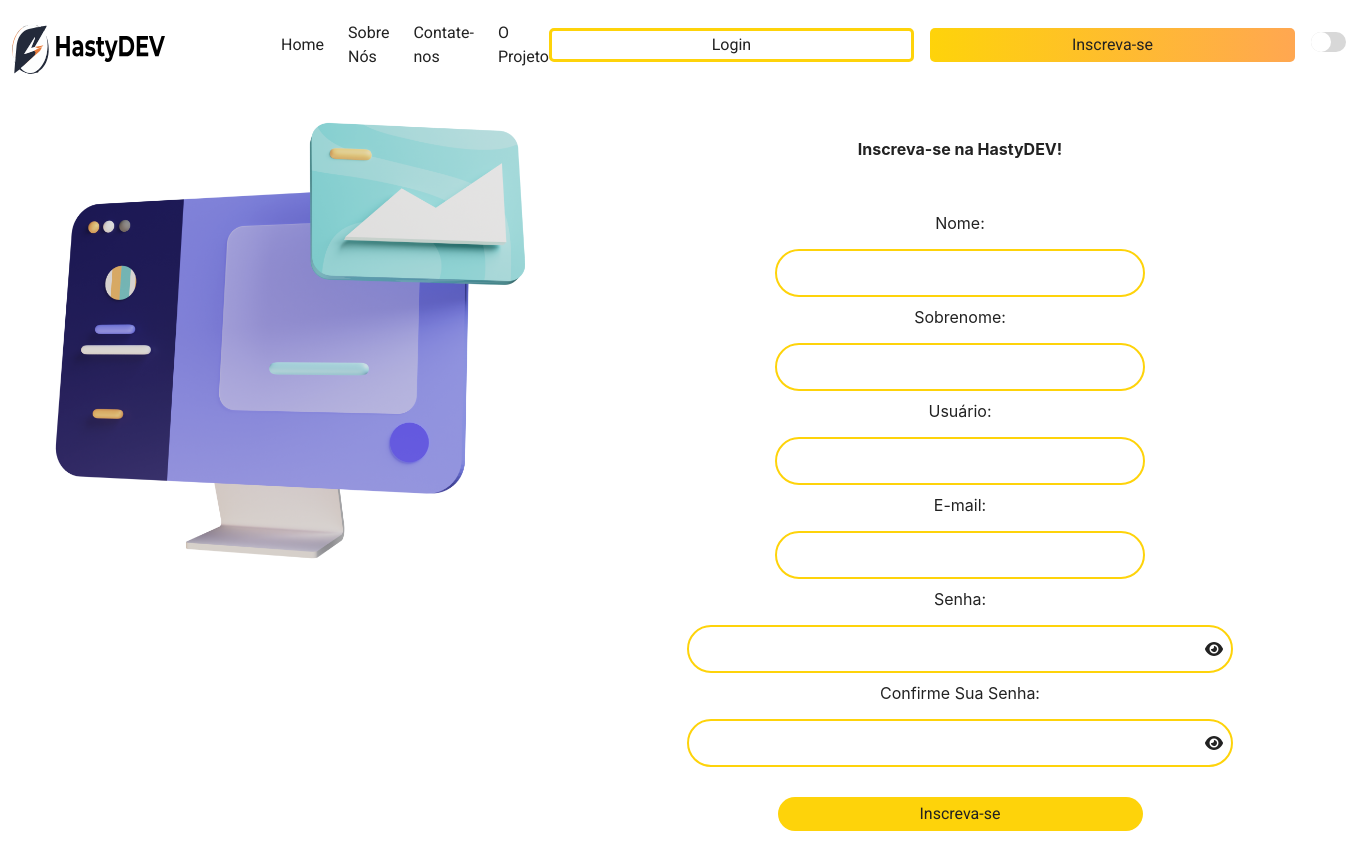
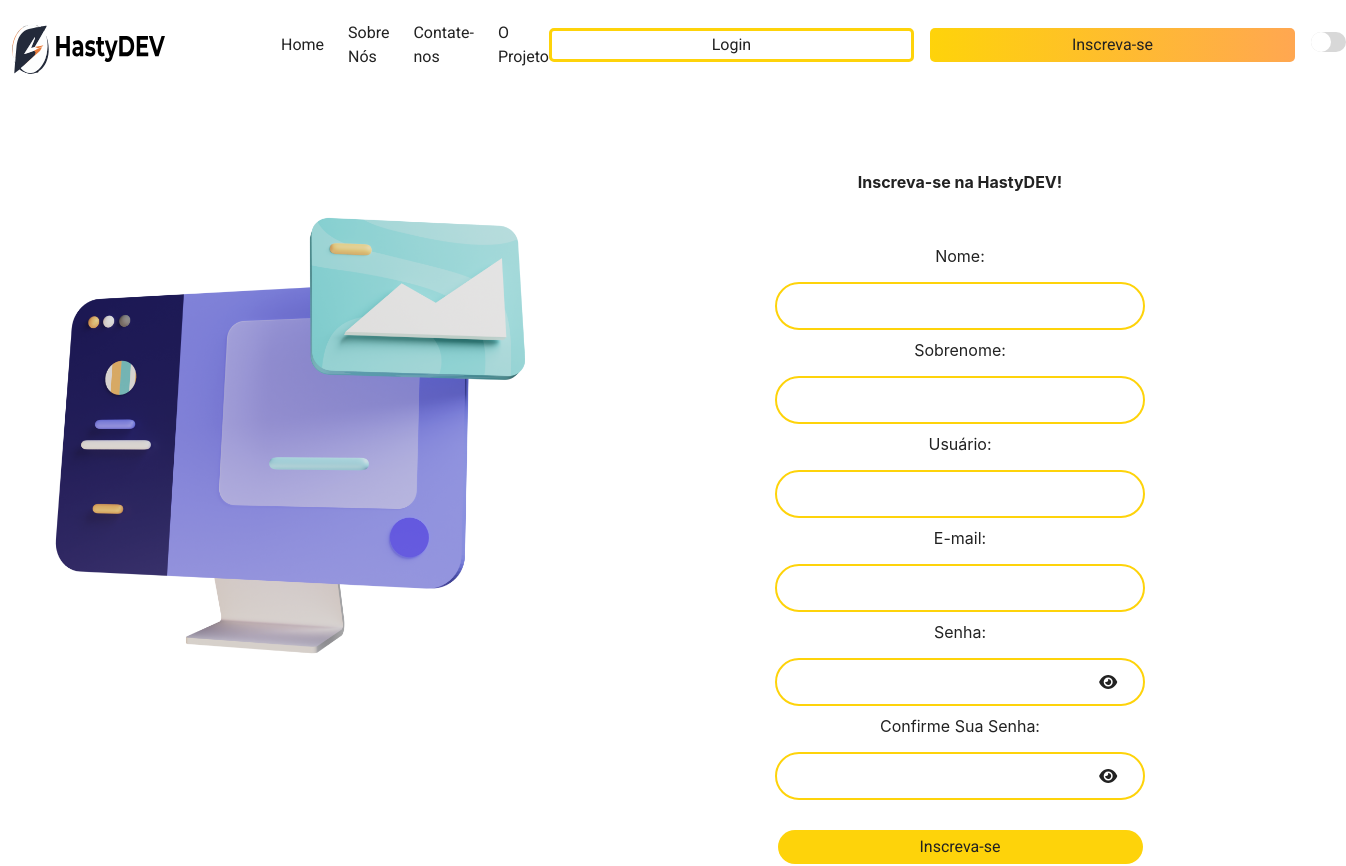
Before and after one commit to Hasty-DEV/HastyDEV, a React (Vite) app in the folder frontend/: page /register in a window 1280 px wide. Shown: the top 866 px of the page, 1346 px wide, since content can reach past the window. Built offline with nearby package versions, Linux system fonts and the light colour scheme.

Commit message:
header fixo após scrollar

```diff
--- a/frontend/src/layout/Header/Header.styles.ts
+++ b/frontend/src/layout/Header/Header.styles.ts
@@ -2,6 +2,11 @@
 
 export const Container = styled.div`
     background:${props => props.theme.colors.primary};
+    position: fixed;
+    width: 100%;
+    top: 0;
+    z-index: 1000;
+
 `;
 
 export const ButtonsHeader = styled.div`
--- a/frontend/src/routes/About/About.styles.ts
+++ b/frontend/src/routes/About/About.styles.ts
@@ -6,7 +6,6 @@
   height: 402px;
   flex-shrink: 0;
   background:  ${(props) => props.theme.colors.secondary};
-
   z-index: -1;
   border-radius: 40px;
   padding: 35px;
--- a/frontend/src/routes/About/About.tsx
+++ b/frontend/src/routes/About/About.tsx
@@ -23,12 +23,14 @@
     <Container className="text-center">
       <Row>
         <Col xs={12}>
+          <div style={{ marginTop: '10%' }}>
           <HeadingTitle
             title="Aqui Nós Garantimos"
             span="Seu Sucesso Profissional"
             hasUnderline={true}
             className="mt-5"
           />
+          </div>
         </Col>
 
         <Col xs={12}>
--- a/frontend/src/routes/ContactUs/ContactUs.tsx
+++ b/frontend/src/routes/ContactUs/ContactUs.tsx
@@ -15,7 +15,9 @@
     <Container className="text-center">
       <Row>
         <Col xs={12}>
+          <div style={{ marginTop: '10%' }}>
           <HeadingTitle span="Contate-Nos" className="mt-4" />
+          </div>
         </Col>
         <Col xs={12}>
           <Paragraph
--- a/frontend/src/routes/Hero/Hero.tsx
+++ b/frontend/src/routes/Hero/Hero.tsx
@@ -7,7 +7,9 @@
 const Hero: React.FC = () => {
   return (
     <Container className="text-center mt-5 ">
+    <div style={{ marginTop: '10%' }}>
     <HeadingTitle className="" title="Bem-vindo à HastyDEV - Desenvolva Projetos Reais" />
+    </div>
     <Paragraph
       paragraph="Encontre Projetos Reais para Anexar ao seu Portfólio, Conquiste Seu Local no Mercado E Seja Recompensado Por Isso!"
       className="text-center "
--- a/frontend/src/routes/Project/Project.tsx
+++ b/frontend/src/routes/Project/Project.tsx
@@ -17,8 +17,10 @@
         <Row>
           <Col xs={12} sm={6}>
             <Col xs={12}>
+            <div style={{ marginTop: '50%' }}>
               <ProjectSubInterTitle SubInterTitle="Sobre o Projeto" />
               <AiOutlineLine size={64} />
+            </div>
             </Col>
             <Col xs={12}>
               <ProjectHeadingTitle
--- a/frontend/src/routes/Register/Register.styles.ts
+++ b/frontend/src/routes/Register/Register.styles.ts
@@ -12,6 +12,7 @@
   padding: 20px;
   border-radius: 10px;
   text-align: center;
+  margin-top: 20%;
 
 
   h2 {
@@ -51,14 +52,13 @@
   .password-input {
     position: relative;
 
-    input {
-      width: calc(100% - 30px);
-    }
+
 
     .password-toggle-icon {
       position: absolute;
       top: 50%;
       right: 25px;
+      width: 40%;
       transform: translateY(-50%);
       cursor: pointer;
     }
--- a/frontend/src/routes/Register/Register.tsx
+++ b/frontend/src/routes/Register/Register.tsx
@@ -103,7 +103,7 @@
     <Container fluid>
       <Row>
         <Col>
-          <img src={RegisterImg} alt="" height="auto" width="90%" />
+          <img src={RegisterImg} alt="" height="auto" width="90%" style={{ marginTop: '30%' }}/>
         </Col>
         <Col>
           <R.RegisterForm>
```
